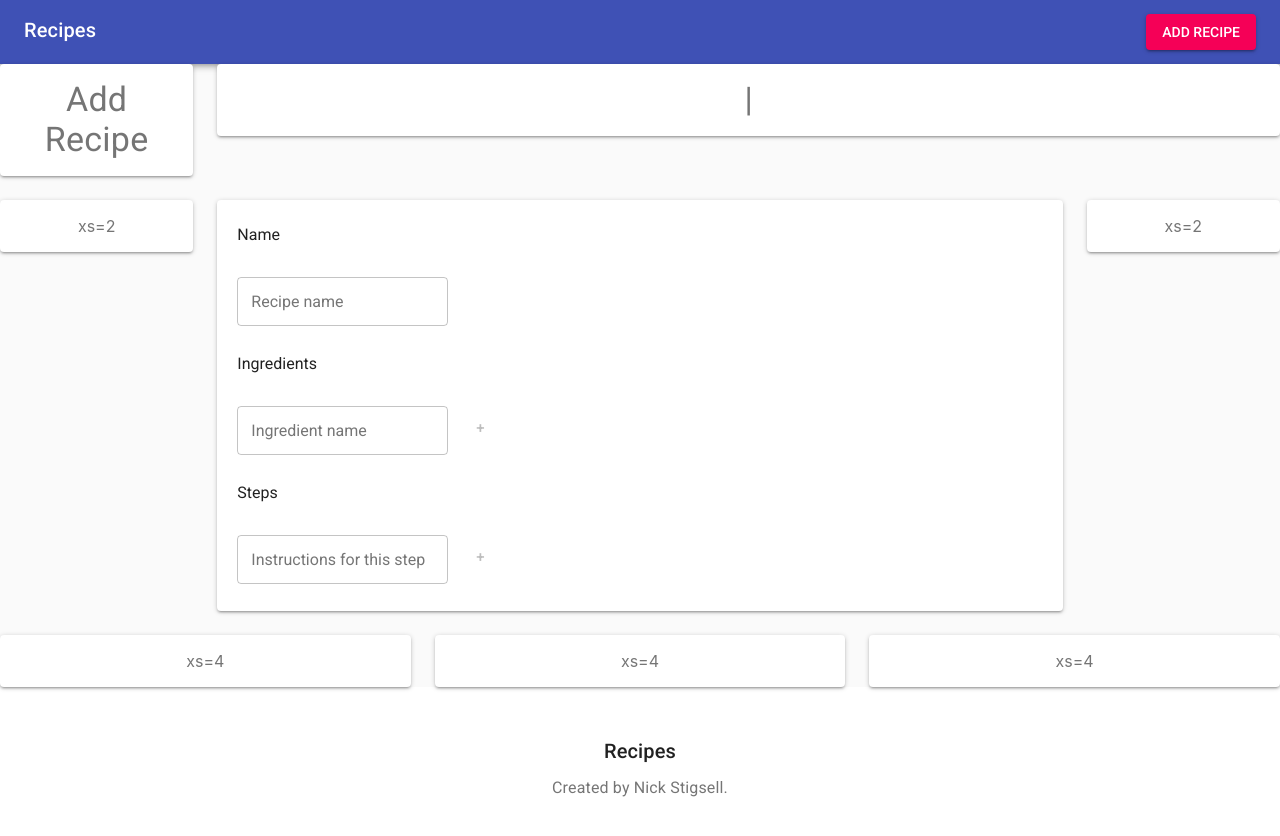
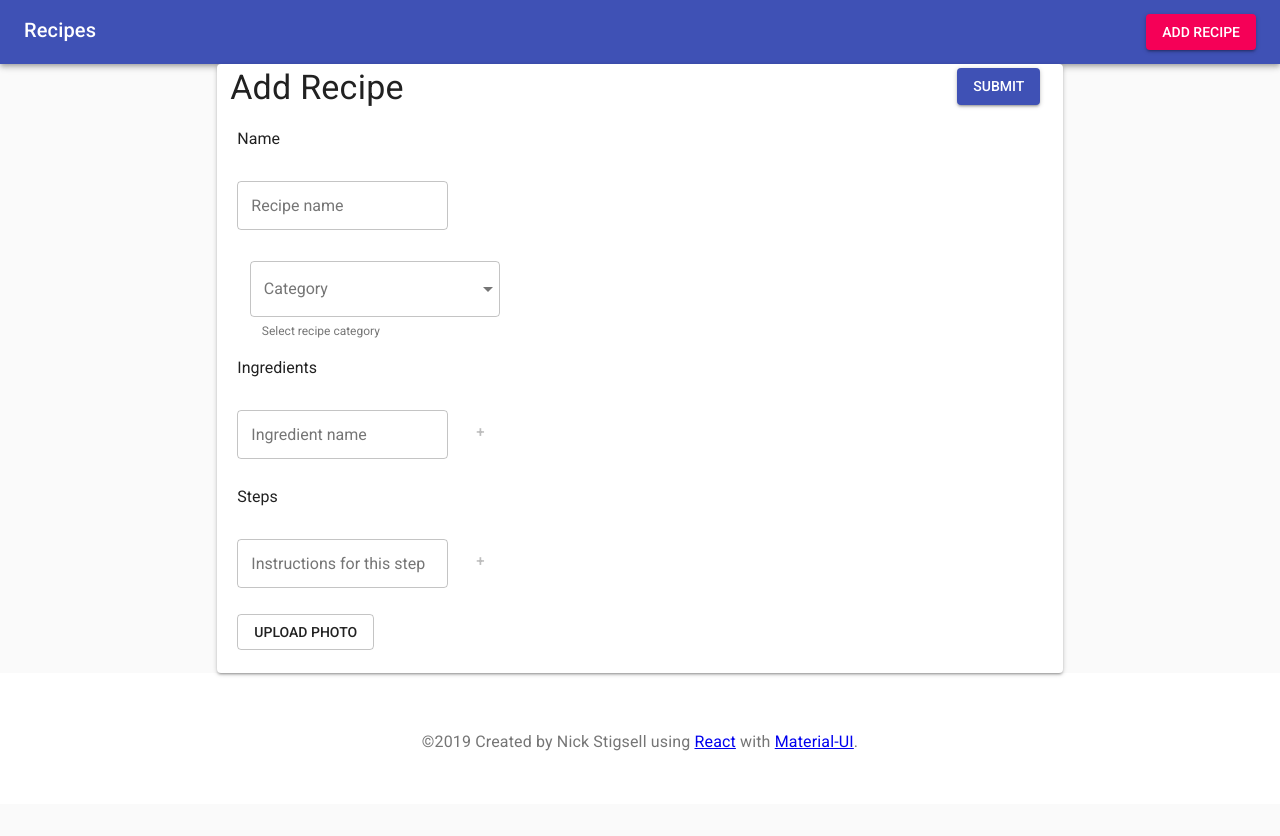
Before and after one commit to stigsell/recipes, a React (Create React App) app: page /add-recipe in a window 1280 px wide. Shown: the top 836 px of the page. After the commit the page ends 804 px from the top, so only its background shows below. Built offline with nearby package versions, Linux system fonts and the light colour scheme.

Commit message:
Modified footer slightly, updated Readme with todos

```diff
--- a/src/AddRecipe.js
+++ b/src/AddRecipe.js
@@ -40,17 +40,6 @@ class AddRecipe extends Component {
 	  	<div className={this.props.classes.root}>
 	      <Grid container spacing={24}>
 	        <Grid item xs={2}>
-	          <Paper className={this.props.classes.paper}>
-	          	<Typography variant="h4" color="inherit">Add Recipe</Typography>
-	          </Paper>
-	        </Grid>
-	        <Grid item xs={10}>
-	          <Paper className={this.props.classes.paper}>
-	          	<Typography variant="h4" color="inherit">|</Typography>
-	          </Paper>
-	        </Grid>
-	        <Grid item xs={2}>
-	          <Paper className={this.props.classes.paper}>xs=2</Paper>
 	        </Grid>
 	        <Grid item xs={8}>
 	          <Paper className={this.props.classes.paper}>
@@ -58,16 +47,6 @@ class AddRecipe extends Component {
 	          </Paper>
 	        </Grid>
 	        <Grid item xs={2}>
-	          <Paper className={this.props.classes.paper}>xs=2</Paper>
-	        </Grid>
-	        <Grid item xs={4}>
-	          <Paper className={this.props.classes.paper}>xs=4</Paper>
-	        </Grid>
-	        <Grid item xs={4}>
-	          <Paper className={this.props.classes.paper}>xs=4</Paper>
-	        </Grid>
-	        <Grid item xs={4}>
-	          <Paper className={this.props.classes.paper}>xs=4</Paper>
 	        </Grid>
 	      </Grid>
 		</div>
--- a/src/AddRecipeForm.js
+++ b/src/AddRecipeForm.js
@@ -7,6 +7,7 @@ import Grid from '@material-ui/core/Grid';
 import List from '@material-ui/core/List';
 import ListItem from '@material-ui/core/ListItem';
 import ListItemText from '@material-ui/core/ListItemText';
+import MenuItem from '@material-ui/core/MenuItem';
 import Paper from '@material-ui/core/Paper';
 import TextField from '@material-ui/core/TextField';
 import Typography from '@material-ui/core/Typography';
@@ -16,6 +17,12 @@ const styles = theme => ({
   root: {
     flexGrow: 1,
   },
+  input: {
+    display: 'none',
+  },
+  textField: {
+  	width: 250,
+  },
   paper: {
     padding: theme.spacing.unit * 2,
     textAlign: 'center',
@@ -23,15 +30,34 @@ const styles = theme => ({
   },
 });
 
+const categories = [
+  {
+    value: 'Breakfast'
+  },
+  {
+    value: 'Lunch'
+  },
+  {
+    value: 'Dinner'
+  },
+]
+
 class AddRecipeForm extends Component {
   state = {
   	open: true,
   	name: "",
+  	category: "",
   	ingredients: [],
   	ingredientText: "",
   	steps: [],
   	stepText: "",
   }
+
+  handleChange = name => event => {
+    this.setState({
+      [name]: event.target.value,
+    });
+  };
 
   onChange = (event) => {
     this.setState({ingredientText: event.target.value});
@@ -65,6 +91,18 @@ class AddRecipeForm extends Component {
     return(
 	  	<div className={this.props.classes.root}>
 	      <Grid container spacing={24}>
+  			<Grid container spacing={24}>
+  				<Grid item xs={3}>
+	      			<Typography variant="h4" color="default">Add Recipe</Typography>
+	      		</Grid>
+	      		<Grid item xs={7}>
+	      		</Grid>
+	      		<Grid item xs={2}>
+			        <Button variant="contained" component="span" color="primary" className={this.props.classes.button}>
+			          Submit
+			        </Button>
+			    </Grid>
+			</Grid>
 	      	<List>
 	      		<ListItem>
 	      			<ListItemText primary="Name"></ListItemText>
@@ -78,6 +116,28 @@ class AddRecipeForm extends Component {
 			          variant="outlined"
 			        />
 		        </ListItem>
+		        <TextField
+		          id="outlined-select-currency"
+		          select
+		          label="Category"
+		          className={this.props.classes.textField}
+		          value={this.state.category}
+		          onChange={this.handleChange('category')}
+		          SelectProps={{
+		            MenuProps: {
+		              className: this.props.classes.menu,
+		            },
+		          }}
+		          helperText="Select recipe category"
+		          margin="normal"
+		          variant="outlined"
+		        >
+		          {categories.map(option => (
+		            <MenuItem key={option.value} value={option.value}>
+		              {option.value}
+		            </MenuItem>
+		          ))}
+		        </TextField>
 		        <form onSubmit={(e) => { e.preventDefault(); this.addIngredient(e); } }>
 			        <ListItem>
 		      			<ListItemText primary="Ingredients"></ListItemText>
@@ -118,6 +178,20 @@ class AddRecipeForm extends Component {
 		      		{
       					this.state.steps.map((step, index) => <ListItem key={index}>{step}</ListItem>)
     				}
+    				<ListItem>
+		      		<input
+				        accept="image/*"
+				        className={this.props.classes.input}
+				        id="outlined-button-file"
+				        multiple
+				        type="file"
+				      />
+				      <label htmlFor="outlined-button-file">
+				        <Button variant="outlined" component="span" className={this.props.classes.button}>
+				          Upload Photo
+				        </Button>
+				      </label>
+	      		</ListItem>
 			    </form>
 	      	</List>
 	      </Grid>
--- a/src/Footer.js
+++ b/src/Footer.js
@@ -19,10 +19,9 @@ class Footer extends React.Component {
 		return (
 			<footer className={this.props.classes.footer}>
 		        <Typography variant="h6" align="center" gutterBottom>
-		          Recipes
 		        </Typography>
 		        <Typography variant="subtitle1" align="center" color="textSecondary" component="p">
-		          Created by Nick Stigsell.
+		          ©2019 Created by Nick Stigsell using <a href="http://reactjs.org">React</a> with <a href="http://material-ui.com">Material-UI</a>.
 		        </Typography>
 		    </footer>
 		)
```
Also changed, not shown: 1 other file (tests, documents, lock files or other folders).
